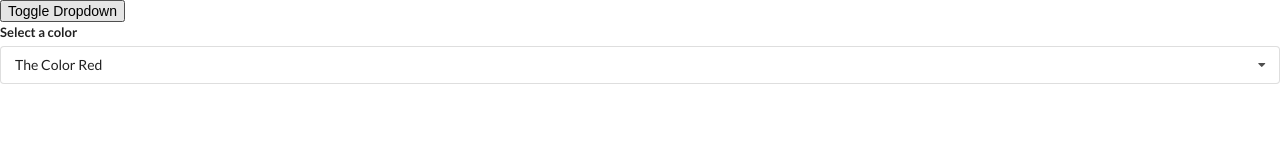
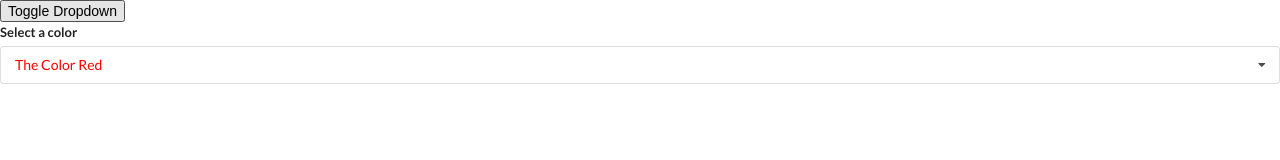
Before and after one commit to VaderSteve76/widgets-hooks, a React (Create React App) app in the folder widgets-hooks/: page / in a window 1280 px wide. Shown: the top 160 px of the page. Built offline with nearby package versions, Linux system fonts and the light colour scheme.

Commit message:
Added text changing color

```diff
--- a/widgets-hooks/src/App.js
+++ b/widgets-hooks/src/App.js
@@ -22,14 +22,17 @@ const options = [
   {
     label: "The Color Red",
     value: "red",
+    hexCode: "#FF0000"
   },
   {
     label: "The Color Green",
     value: "green",
+    hexCode: "#149414"
   },
   {
     label: "A Shade of Blue",
     value: "blue",
+    hexCode: "#1167b1"
   }
 ];
 
--- a/widgets-hooks/src/components/Dropdown.js
+++ b/widgets-hooks/src/components/Dropdown.js
@@ -51,7 +51,7 @@ const Dropdown = ({ options, selected, onSelectedChange }) => {
         <label className="label">Select a color</label>
         <div onClick={() => setOpen(!open)} className={`ui selection dropdown ${open ? 'visible active' : ''}`}>
           <i className="dropdown icon"></i>
-          <div className="text">{selected.label}</div>
+          <div className="text" style={{ color: `${selected.hexCode}`}}>{selected.label}</div>
           <div className={`menu ${open ? 'visible transition' : ''}`}>{renderedOptions}</div>
         </div>
       </div>
```
